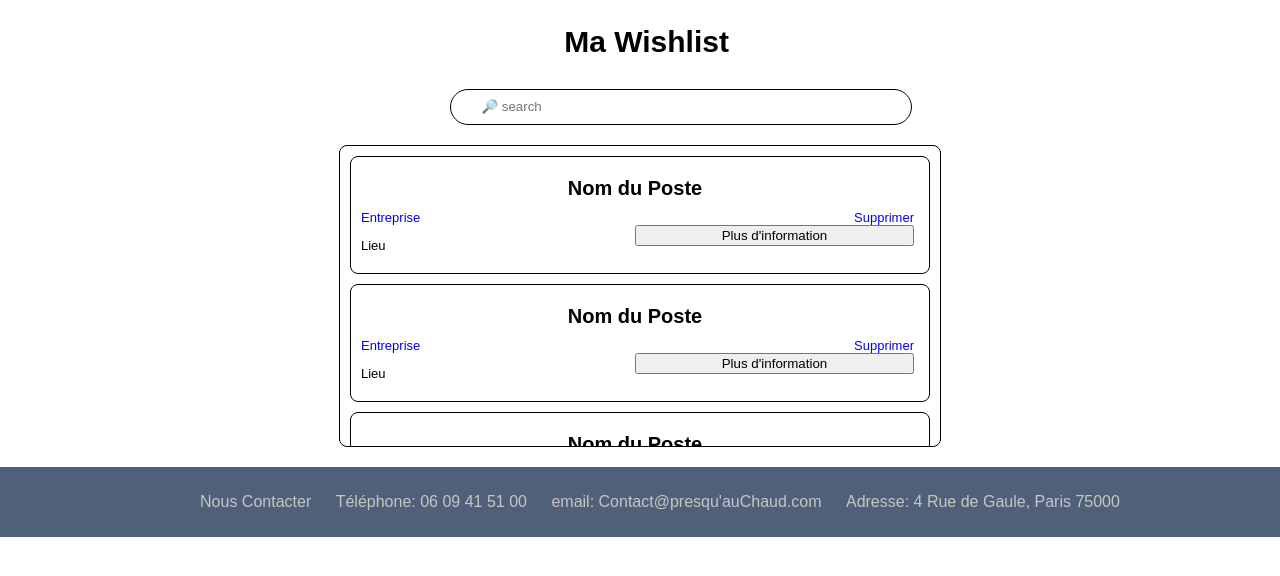
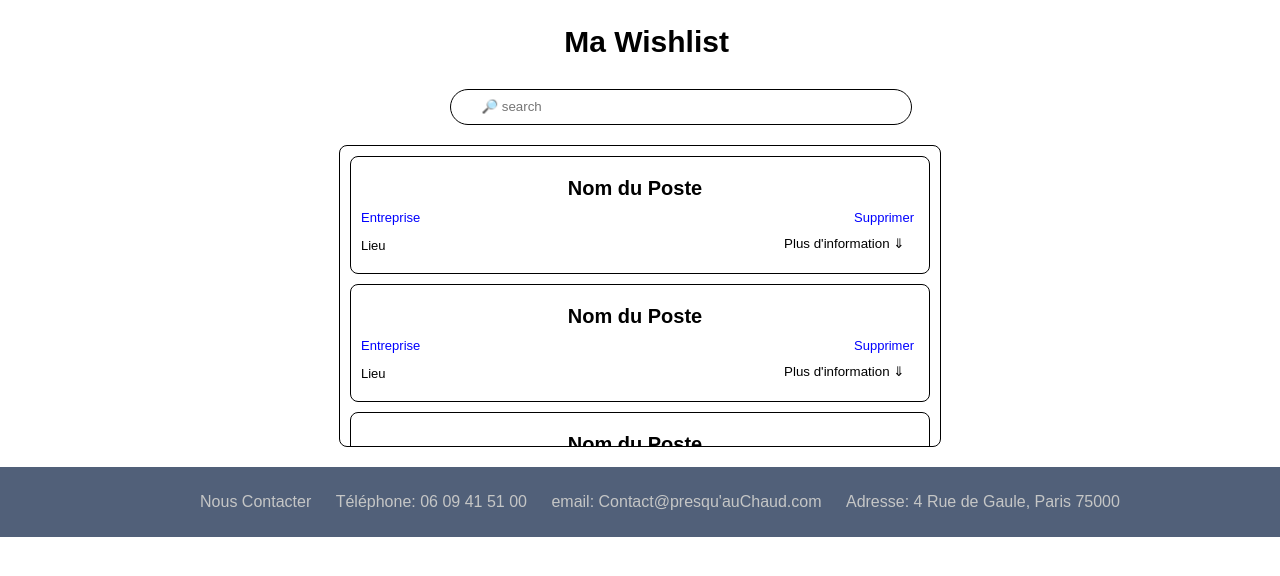
Before and after one commit to Mich3OOO/WEB, a PHP site: page /Wishlist.html in a window 1280 px wide. Shown: the top 576 px of the page. Run offline with PHP 8.4, Linux system fonts and the light colour scheme.

Commit message:
wishlist avance

```diff
--- a/Wishlist.html
+++ b/Wishlist.html
@@ -23,7 +23,7 @@
                                 </div>
                                 <div class="droite">
                                     <a class="Info" href="">Supprimer</a>
-                                    <button class="plus">Plus d'information</button>
+                                    <button class="plus">Plus d'information ⇓ </button>
                                 </div>
                             </div>
                         </div>
@@ -40,7 +40,7 @@
                                 </div>
                                 <div class="droite">
                                     <a class="Info" href="">Supprimer</a>
-                                    <button class="plus">Plus d'information</button>
+                                    <button class="plus">Plus d'information ⇓ </button>
                                 </div>
                             </div>
                         </div>
@@ -57,7 +57,7 @@
                                 </div>
                                 <div class="droite">
                                     <a class="Info" href="">Supprimer</a>
-                                    <button class="plus">Plus d'information</button>
+                                    <button class="plus">Plus d'information ⇓ </button>
                                 </div>
                             </div>
                         </div>
--- a/assets/css/Wishlist.css
+++ b/assets/css/Wishlist.css
@@ -52,6 +52,19 @@ input{
     margin-left: 5px;
     text-decoration: none;
     color: blue;
+}
+
+.plus{
+    margin-top: 10px;
+    margin-left: 50%;
+    font-family: Arial;
+    text-decoration: none;
+    border: none;
+    background-color: white;
+}
+
+.plus:hover{
+    color: gold;
 }
 
 .Info:hover{
--- a/assets/js/Wishlist.js
+++ b/assets/js/Wishlist.js
@@ -1,6 +1,11 @@
 let taille = document.getElementsByClassName("plus");
+
 for(i=0;i<taille.length;i++){
-taille[i].addEventListener("click", function(event){
-    event.target.parentNode.parentNode.parentNode.innerHTML += "<div class='plus'><p>Info supplémentaires</p></div>";
+    taille[i].addEventListener("click", function(event){
+        if(document.getElementById("ID_"+i) != null){
+            document.getElementById("ID_"+i).remove();
+        } else {
+            event.target.parentNode.parentNode.parentNode.insertAdjacentHTML("beforeend","<div class='plusText' id='ID_"+i+"'><p>Info supplémentaires</p></div>");
+        }
 });
 };
```
